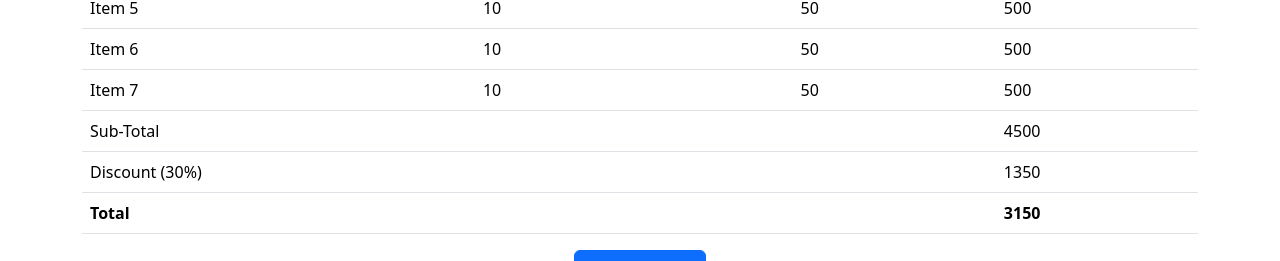
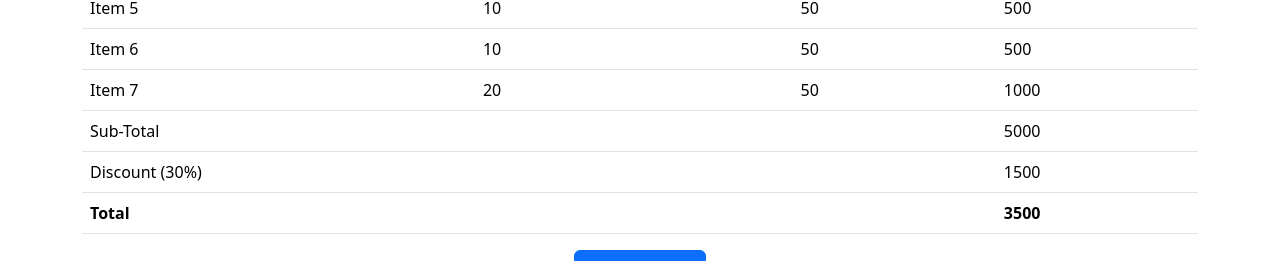
Before and after one commit to Badboy161289/Backup, a React (Create React App) app: page / in a window 1280 px wide. Shown: the part 441-702 px from the top of the page. Built offline with nearby package versions, Linux system fonts and the light colour scheme.

Commit message:
json added

```diff
--- a/src/GeneratePDF.js
+++ b/src/GeneratePDF.js
@@ -31,7 +31,7 @@ export const generatePDF = (invoiceData, signatureName, signatureImage, withSign
     doc.text(`Signed by: ${signatureName}`, 10, doc.autoTable.previous.finalY + 40);
 
     if (signatureImage) {
-      doc.addImage(signatureImage, 'PNG', 10, doc.autoTable.previous.finalY + 50, 40, 20); // Adjust dimensions and position as needed
+      doc.addImage(signatureImage, 'PNG', 10, doc.autoTable.previous.finalY + 50, 30, 20); // Adjust dimensions and position as needed
     }
   }
 
--- a/src/MainCompo.js
+++ b/src/MainCompo.js
@@ -2,7 +2,8 @@ import InvoicePreview from "./InvoicePreview";
 import DownloadDropdown from "./DownloadDropdown";
 import PreviewModal from "./PreviewModal";
 import SignatureModal from "./SignatureModal";
-import { invoiceData } from "./data";
+//import { invoiceData } from "./data";
+import invoiceData from './invoiceData.json';
 import { generatePDF } from "./GeneratePDF";
 import { generateWord } from "./GenerateWord";
 import { generateRTF } from "./GenerateRTF";
--- a/src/data.js
+++ /dev/null
@@ -1,15 +0,0 @@
-export const invoiceData = {
-    company: "Your Company",
-    address: "123 Street, City, Country",
-    date: "2024-07-25",
-    items: [
-      { description: "Item 1", quantity: 5, price: 50 },
-      { description: "Item 2", quantity: 1, price: 100 },
-      { description: "Item 3", quantity: 5, price: 30 },
-      { description: "Item 4", quantity: 50, price: 50 },
-      { description: "Item 5", quantity: 10, price: 50 },
-      { description: "Item 6", quantity: 10, price: 50 },
-      { description: "Item 7", quantity: 10, price: 50 },
-    ],
-    discount: 30,
-  };
--- /dev/null
+++ b/src/invoiceData.json
@@ -0,0 +1,15 @@
+{
+  "company": "Your Company",
+  "address": "123 Street, City, Country",
+  "date": "2024-07-25",
+  "items": [
+    { "description": "Item 1", "quantity": 5, "price": 50 },
+    { "description": "Item 2", "quantity": 1, "price": 100 },
+    { "description": "Item 3", "quantity": 5, "price": 30 },
+    { "description": "Item 4", "quantity": 50, "price": 50 },
+    { "description": "Item 5", "quantity": 10, "price": 50 },
+    { "description": "Item 6", "quantity": 10, "price": 50 },
+    { "description": "Item 7", "quantity": 20, "price": 50 }
+  ],
+  "discount": 30
+}
```
